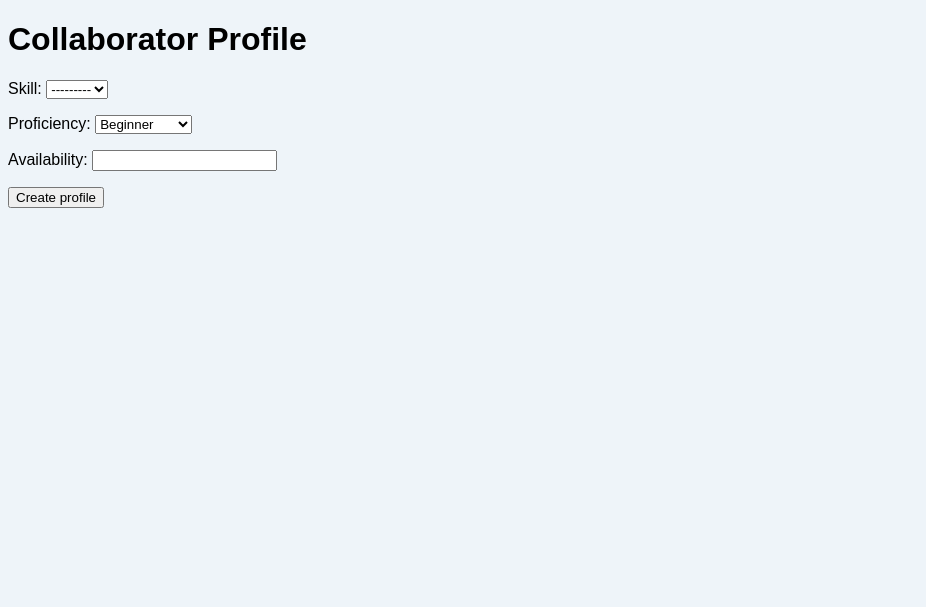
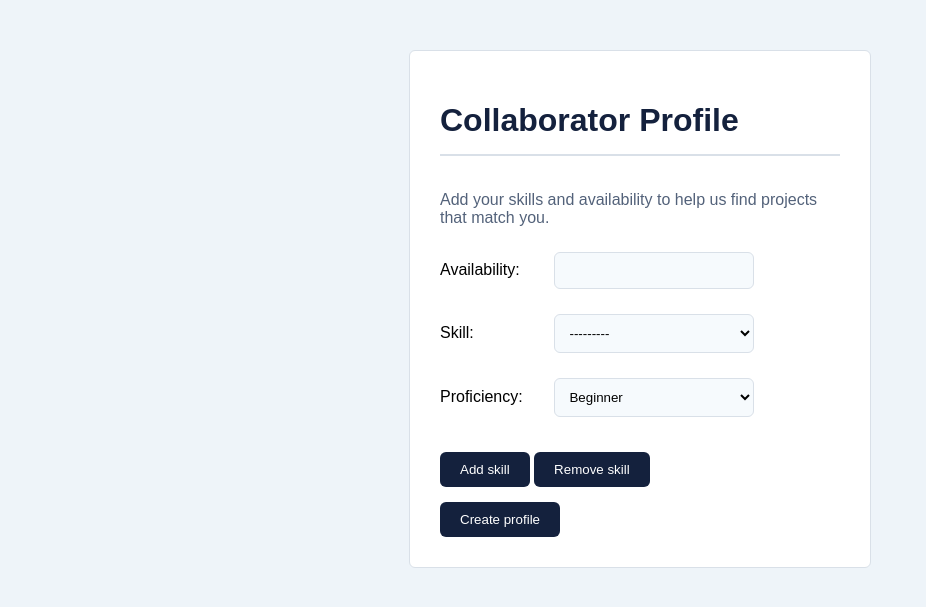
Before and after one commit to RanaAboudawoud/Team-Formation-Platform, a Django app: page /collaborator_profile/ in a window 1280 px wide. Shown: the part 26-633 px from the top of the page, without its empty margins (0-926 px from the left). Run offline with Django 5.2, Linux system fonts and the light colour scheme; the visitor is signed in with stand-in values (Sample User, id 1); data that the repository does not hold is empty.

Commit message:
Style collaborator pages (#84)

```diff
--- a/core/forms.py
+++ b/core/forms.py
@@ -27,9 +27,13 @@ class LoginForm(forms.Form):
     password = forms.CharField(widget = forms.PasswordInput)
 
 class CollaboratorForm(forms.Form):
+    availability = forms.IntegerField(min_value = 0)
+
+class CollaboratorSkillForm(forms.Form):
     skill = forms.ModelChoiceField(queryset = Skill.objects.all())
     proficiency = forms.ChoiceField(choices = Project_skill.PROFICIENCY_CHOICES)
-    availability = forms.IntegerField(min_value = 0)
+
+CollaboratorSkillFormSet = forms.formset_factory(CollaboratorSkillForm, extra = 1)
 
 class IdeaMakerForm(forms.Form):
     bio = forms.CharField(widget = forms.Textarea, max_length = 1000)
--- /dev/null
+++ b/core/static/core/collaborator_profile.js
@@ -0,0 +1,28 @@
+const addSkillButton = document.getElementById("add-skill");
+const skillForms = document.getElementById("skill-forms");
+const totalForms = document.getElementById("id_form-TOTAL_FORMS");
+const removeSkillButton = document.getElementById("remove-skill");
+
+addSkillButton.addEventListener("click", function() {
+    const currentForms = skillForms.querySelectorAll(".skill-form");
+    const newForm = currentForms[0].cloneNode(true);
+
+    const formNumber = currentForms.length;
+
+    newForm.innerHTML = newForm.innerHTML.replaceAll("-0-", `-${formNumber}-`);
+
+    newForm.innerHTML = newForm.innerHTML.replaceAll("_0_", `_${formNumber}_`);
+
+    skillForms.insertBefore(newForm, addSkillButton);
+
+    totalForms.value = formNumber + 1;
+});
+
+removeSkillButton.addEventListener("click", function() {
+    const currentForms = skillForms.querySelectorAll(".skill-form");
+
+    if (currentForms.length > 1) {
+        currentForms[currentForms.length - 1].remove();
+        totalForms.value = currentForms.length - 1;
+    }
+})
--- a/core/static/core/style.css
+++ b/core/static/core/style.css
@@ -1,7 +1,10 @@
+/* Global */
 body {
     font-family: Arial, sans-serif;
     background-color: #eef4f9;
 }
+
+/* Authentication pages */
 
 .auth-container {
     width: 400px;
@@ -10,6 +13,20 @@ body {
     background-color: white;
     border: 1px solid #d9e0e8;
     border-radius: 6px;
+}
+
+.auth-container h1 {
+    color: #14213D;
+    margin-bottom: 25px;
+}
+
+.auth-container p {
+    margin-bottom: 15px;
+}
+
+.auth-container label {
+    display: block;
+    margin-bottom: 5px;
 }
 
 .auth-container input:not([type = "radio"]) {
@@ -33,21 +50,130 @@ body {
     border-radius: 6px;
 }
 
-.auth-container h1 {
+.auth-container a {
+    color: #16305c;
+    text-decoration: none;
+}
+
+/* Collaborator projects page */
+
+.collaborator-container {
+    background-color: transparent;
+    border: none;
+    border-radius: 6px;
+    width: 80%;
+    margin: 30px auto;
+    padding: 30px;
+}
+
+.collaborator-container h1 {
     color: #14213D;
     margin-bottom: 25px;
 }
 
-.auth-container label {
-    display: block;
-    margin-bottom: 5px;
+/* Project cards */
+
+.project-card {
+    background-color: white;
+    border: 1px solid #d9e0e8;
+    border-left: 4px solid #0d2281;
+    border-radius: 6px;
+    padding: 20px;
+    margin-bottom: 20px;
 }
 
-.auth-container p {
-    margin-bottom: 15px;
+.project-card h2 {
+    color: #0d2281;
+    margin-top: 0;
+    margin-bottom: 8px;
 }
 
-.auth-container a {
-    color: #16305c;
-    text-decoration: none;
+.project-card p {
+    margin: 8px 0;
+    color: #14213D;
 }
+
+.project-label {
+    font-weight: bold;
+}
+
+/* Project metadata */
+
+.project-meta {
+    display: flex;
+    flex-wrap: wrap;
+    gap: 15px;
+}
+
+.project-meta p {
+    margin: 0;
+    font-size: 14px;
+}
+
+.required-skill {
+    display: inline-block;
+    margin: 5px 5px 0 0;
+    padding: 6px 10px;
+    background-color: #eef4f9;
+    border: 1px solid #d9e0e8;
+    border-radius: 6px;
+    font-size: 14px;
+}
+
+.project-card .project-description {
+    color: #53627a;
+    margin-bottom: 16px;
+}
+
+/* Collaborator profile page */
+
+.profile-container {
+    width: 400px;
+    margin: 50px auto;
+    padding: 30px;
+    background-color: white;
+    border: 1px solid #d9e0e8;
+    border-radius: 6px;
+}
+
+.profile-container h1 {
+    color: #14213D;
+    margin-bottom: 35px;
+    border-bottom: 2px solid #d9e0e8;
+    padding-bottom: 15px;
+}
+
+.profile-container p {
+    margin-bottom: 20px;
+}
+
+.profile-container label {
+    display: inline-block;
+    min-width: 110px;
+}
+
+.profile-container select, .profile-container input {
+    width: 200px;
+    padding: 10px;
+    margin-top: 5px;
+    background-color: #f6fafd;
+    box-sizing: border-box;
+    border: 1px solid #d9e0e8;
+    border-radius: 6px;
+}
+
+.profile-container button {
+    margin-top: 15px;
+    padding: 10px 20px;
+    background-color: #14213D;
+    color: white;
+    border: none;
+    cursor: pointer;
+    border-radius: 6px;
+}
+
+.profile-description {
+    color: #53627a;
+    margin-bottom: 30px;
+    font-size: 16px;
+}
--- a/core/templates/core/base.html
+++ b/core/templates/core/base.html
@@ -20,5 +20,8 @@
 
         {% block content %}
         {% endblock %}
+
+        {% block scripts %}
+        {% endblock %}
     </body>
 </html>
--- a/core/templates/core/collaborator_profile.html
+++ b/core/templates/core/collaborator_profile.html
@@ -1,13 +1,40 @@
 {% extends "core/base.html" %}
+{% load static %}
 
 {% block content %}
 
+<div class = "profile-container">
+
     <h1>Collaborator Profile</h1>
+
+    <p class = "profile-description">Add your skills and availability to help us find projects that match you.</p>
 
     <form method = "post">
         {% csrf_token %}
         {{ collaborator_form.as_p }}
+
+        {{ skill_formset.management_form }}
+
+        <div id = "skill-forms">
+
+            {% for skill_form in skill_formset %}
+                <div class = "skill-form">
+                    {{ skill_form.as_p }}
+                </div>
+            {% endfor %}
+
+            <button type = "button" id = "add-skill">Add skill</button>
+            <button type = "button" id = "remove-skill">Remove skill</button>
+
+        </div>
+
         <button type = "submit">Create profile</button>
     </form>
 
+</div>
+
 {% endblock %}
+
+{% block scripts %}
+    <script src = "{% static 'core/collaborator_profile.js' %}"></script>
+{% endblock%}
--- a/core/views.py
+++ b/core/views.py
@@ -3,7 +3,7 @@ from django.shortcuts import render, redirect
 from django.contrib.auth.models import User
 from django.contrib.auth import authenticate, login, logout
 from .models import Project, Profile, Collaborator_profile, Collaborator_skill, Idea_maker_profile
-from .forms import RegistrationForm, CollaboratorForm, LoginForm, IdeaMakerForm, ProjectForm
+from . import forms
 from .matching import rank_projects
 
 def home(request):
@@ -16,7 +16,7 @@ def projects(request):
 
 def register(request):
     if request.method == "POST":
-        form = RegistrationForm(request.POST)
+        form = forms.RegistrationForm(request.POST)
         if form.is_valid():
             first_name = form.cleaned_data["first_name"]
             last_name = form.cleaned_data["last_name"]
@@ -31,13 +31,13 @@ def register(request):
 
             return redirect("login")
     else:
-        form = RegistrationForm()
+        form = forms.RegistrationForm()
 
     return render(request, "core/register.html", {"form": form})
 
 def login_view(request):
     if request.method == "POST":
-        form = LoginForm(request.POST)
+        form = forms.LoginForm(request.POST)
         if form.is_valid():
             username = form.cleaned_data["username"]
             password =  form.cleaned_data["password"]
@@ -55,7 +55,7 @@ def login_view(request):
             else:
                 form.add_error(None, "Invalid username or password")
     else:
-        form = LoginForm()
+        form = forms.LoginForm()
 
     return render(request, "core/login.html", {"login_form": form})
 
@@ -81,10 +81,10 @@ def collaborator_profile(request):
         return redirect("login")
 
     if request.method == "POST":
-        form = CollaboratorForm(request.POST)
-        if form.is_valid():
-            skill = form.cleaned_data["skill"]
-            proficiency = form.cleaned_data["proficiency"]
+        form = forms.CollaboratorForm(request.POST)
+        skill_formset = forms.CollaboratorSkillFormSet(request.POST)
+
+        if form.is_valid() and skill_formset.is_valid():
             availability = form.cleaned_data["availability"]
 
             user = request.user
@@ -92,13 +92,20 @@ def collaborator_profile(request):
             #Spara information från användare i respektive databas
             profile = Profile.objects.get(user = user)
             collaborator, created = Collaborator_profile.objects.update_or_create(profile = profile, defaults = {"availability": availability})
-            Collaborator_skill.objects.update_or_create(collaborator = collaborator, skill = skill, defaults = {"proficiency": proficiency})
+
+            for skill_form in skill_formset:
+                if skill_form.cleaned_data:
+                    skill = skill_form.cleaned_data["skill"]
+                    proficiency = skill_form.cleaned_data["proficiency"]
+
+                    Collaborator_skill.objects.update_or_create(collaborator = collaborator, skill = skill, defaults = {"proficiency": proficiency})
 
             return redirect("collaborator")
     else:
-        form = CollaboratorForm()
+        form = forms.CollaboratorForm()
+        skill_formset = forms.CollaboratorSkillFormSet()
 
-    return render(request, "core/collaborator_profile.html", {"collaborator_form": form})
+    return render(request, "core/collaborator_profile.html", {"collaborator_form": form, "skill_formset": skill_formset})
 
 def idea_maker_profile(request):
     if not request.user.is_authenticated:
@@ -110,7 +117,7 @@ def idea_maker_profile(request):
     projects = Project.objects.filter(idea_maker = idea_maker)
 
     if request.method == "POST":
-        form = IdeaMakerForm(request.POST)
+        form = forms.IdeaMakerForm(request.POST)
         if form.is_valid():
             bio = form.cleaned_data["bio"]
 
@@ -119,7 +126,7 @@ def idea_maker_profile(request):
 
             return redirect("idea_maker_profile")
     else:
-        form = IdeaMakerForm(initial = {"bio": idea_maker.bio})
+        form = forms.IdeaMakerForm(initial = {"bio": idea_maker.bio})
 
     return render(request, "core/idea_maker_profile.html", {"idea_maker_form": form, "idea_maker": idea_maker, "projects": projects})
 
@@ -132,7 +139,7 @@ def create_project(request):
     idea_maker = Idea_maker_profile.objects.get(profile = profile)
 
     if request.method == "POST":
-        form = ProjectForm(request.POST)
+        form = forms.ProjectForm(request.POST)
         if form.is_valid():
             name = form.cleaned_data["name"]
             req_hours = form.cleaned_data["req_hours"]
@@ -145,7 +152,7 @@ def create_project(request):
 
             return redirect("idea_maker_profile")
     else:
-        form = ProjectForm()
+        form = forms.ProjectForm()
 
     return render(request, "core/create_project.html", {"project_form": form})
 
```
Also changed, not shown: core/templates/core/collaborator.html (+21 -7 lines). Lines whose indentation alone changed are shown as unchanged.
